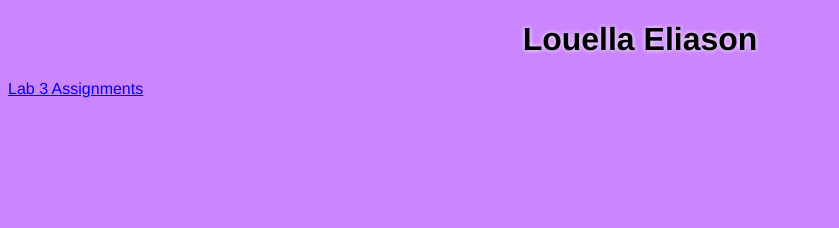
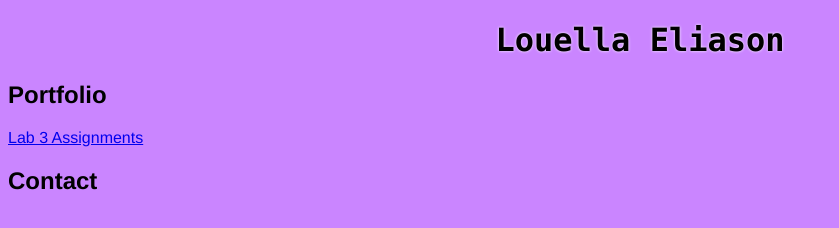
Before and after one commit to LouellaEliason/LouellaEliason.github.io, a plain HTML site: page index.html in a window 1280 px wide. Shown: the whole page, without its empty margins (0-839 px from the left). Drawn offline with Linux system fonts and the light colour scheme.

Commit message:
Update index.html

```diff
--- a/index.html
+++ b/index.html
@@ -4,13 +4,20 @@
 <style>
 body {
   background-color:#ca85ff;
-  font-family:Helvetica, sans-serif;
+  font-family:helvetica, verdana, sans-serif;
   text-align:left;
 }
 h1 {
-  font-family:Helvetica, sans-serif;
-  text-shadow: 0px 0px 5px #ffffff;
+  font-family: "lucidia console", monaco, "courier new";
+  text-shadow: 0px 0px 3px #ffffff;
   text-align:center;
+}
+h2 {
+  font-family:Helvetica, verdana, sans-serif;
+  font-weight:bold;
+}
+a {
+  font-family:Helvetica, verdana, sans-serif;
 }
   </style>
   <title> Louella Eliason</title>
@@ -19,8 +26,9 @@ h1 {
 <body style=>
 
 <h1>Louella Eliason</h1>
-
+  <h2> Portfolio </h2>
 <a href="lab3assignments.html">Lab 3 Assignments</a>
+  <h2> Contact </h2>
 
 </body>
 </html>
```
